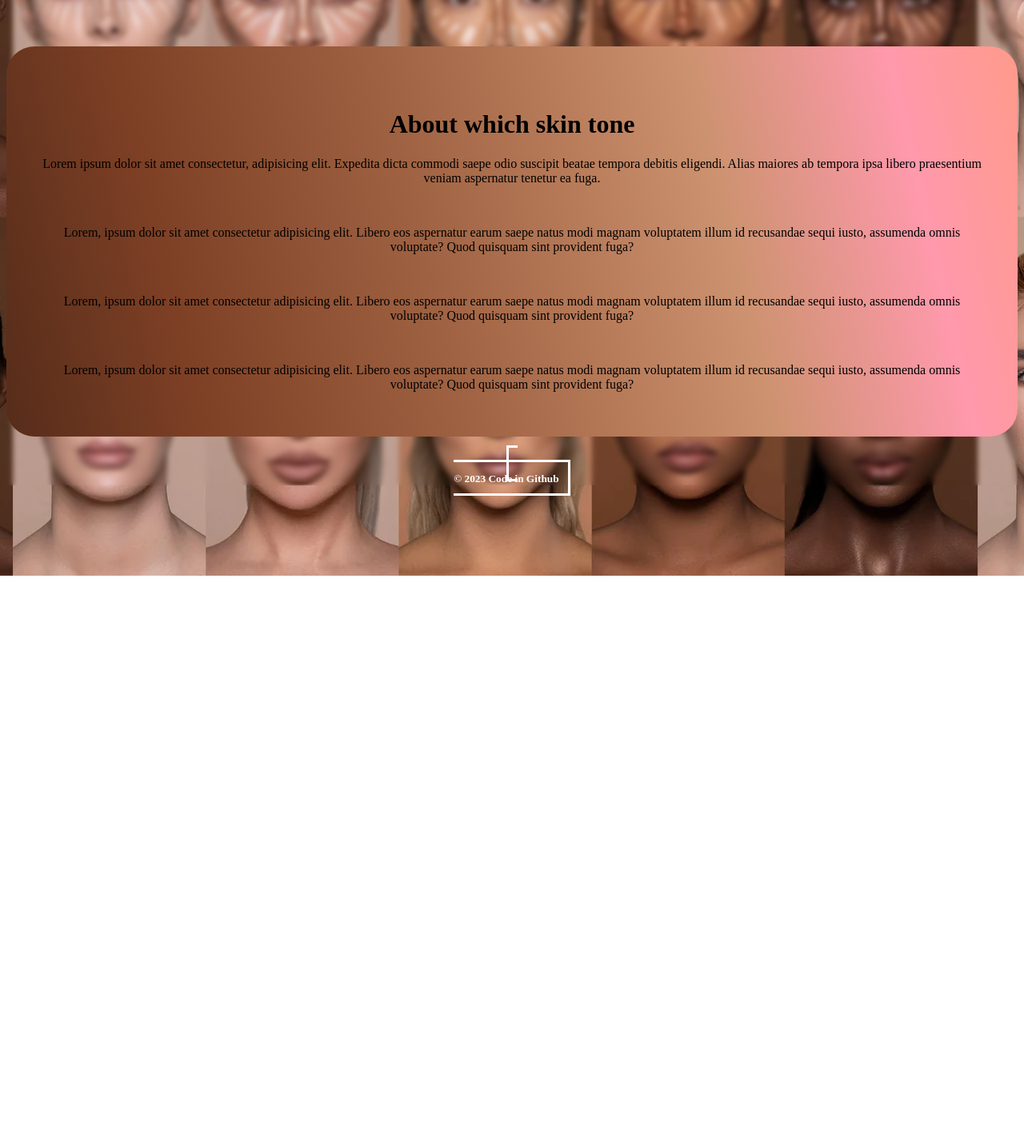
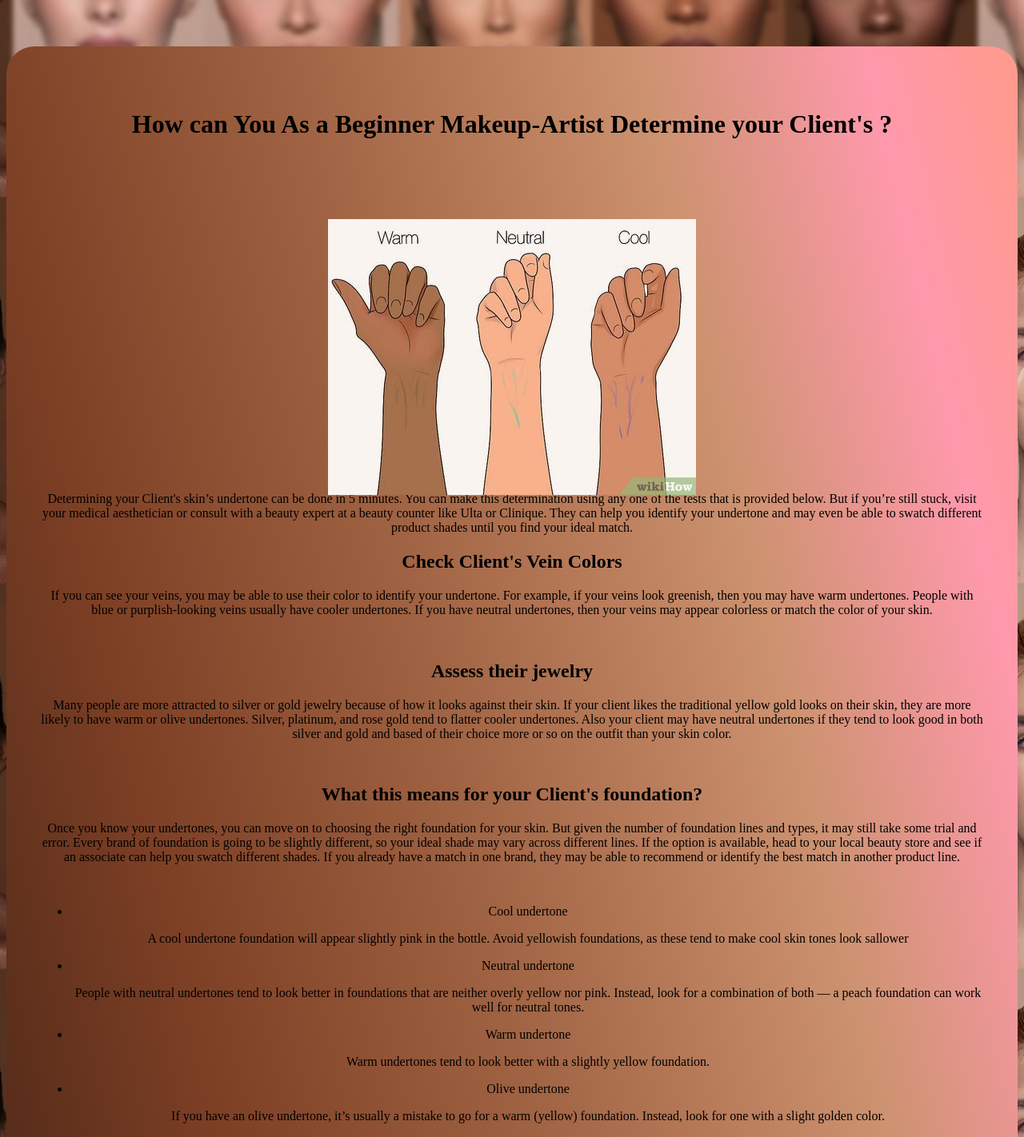
Before and after one commit to jas356/project-makeup-web, a React (Create React App) app: page /about in a window 1280 px wide. Shown: the part 80-1502 px from the top of the page at 80% size. Before the commit the page ends 800 px from the top, so only its background shows below. Built offline with nearby package versions, Linux system fonts and the light colour scheme.

Commit message:
finishing touches

```diff
--- a/src/components/About.jsx
+++ b/src/components/About.jsx
@@ -1,4 +1,6 @@
 import { Container, Row, Col } from "react-bootstrap";
+import { Parallax } from "react-scroll-parallax";
+import Arms from "../gallery/3-hands.jpg"
 
 
 export default function About() {
@@ -12,21 +14,53 @@ export default function About() {
                 </Col>
 
                 <Col >
-            <h1>About which skin tone</h1>
-            <p>Lorem ipsum dolor sit amet consectetur, adipisicing elit. Expedita dicta commodi saepe odio suscipit beatae tempora debitis eligendi. Alias maiores ab tempora ipsa libero praesentium veniam aspernatur tenetur ea fuga.</p>
+            <h1>How can You As a Beginner Makeup-Artist Determine your Client's ?</h1>
+            <br />
+            <Parallax speed={10}
+                        scale={[1, 1]}
+                          easing="easeInQuad">
+                        <img src={Arms} alt="wheel"/>
+            </Parallax>
+            <br />
 
             <br />
+            <p>Determining your Client's skin’s undertone can be done in 5 minutes. You can make this determination using any one of the tests that is provided below.
+
+But if you’re still stuck, visit your medical aesthetician or consult with a beauty expert at a beauty counter like Ulta or Clinique. They can help you identify your undertone and may even be able to swatch different product shades until you find your ideal match.</p>
+            <h2>Check Client's Vein Colors</h2>
+            <p>If you can see your veins, you may be able to use their color to identify your undertone.
+
+For example, if your veins look greenish, then you may have warm undertones. People with blue or purplish-looking veins usually have cooler undertones.
+
+If you have neutral undertones, then your veins may appear colorless or match the color of your skin.</p>
+
+            <br />
+            <h2>Assess their jewelry</h2>
             <p>
-                Lorem, ipsum dolor sit amet consectetur adipisicing elit. Libero eos aspernatur earum saepe natus modi magnam voluptatem illum id recusandae sequi iusto, assumenda omnis voluptate? Quod quisquam sint provident fuga?
+            Many people are more attracted to silver or gold jewelry because of how it looks against their skin.
+
+If your client likes the traditional yellow gold looks on their skin, they are more likely to have warm or olive undertones. Silver, platinum, and rose gold tend to flatter cooler undertones.
+
+Also your client may have neutral undertones if they tend to look good in both silver and gold and based of their choice more or so on the outfit than your skin color.
             </p>
             <br />
+            <h2>What this means for your Client's foundation?</h2>
             <p>
-                Lorem, ipsum dolor sit amet consectetur adipisicing elit. Libero eos aspernatur earum saepe natus modi magnam voluptatem illum id recusandae sequi iusto, assumenda omnis voluptate? Quod quisquam sint provident fuga?
+            Once you know your undertones, you can move on to choosing the right foundation for your skin. But given the number of foundation lines and types, it may still take some trial and error.
+
+Every brand of foundation is going to be slightly different, so your ideal shade may vary across different lines.
+
+If the option is available, head to your local beauty store and see if an associate can help you swatch different shades. If you already have a match in one brand, they may be able to recommend or identify the best match in another product line.
+
+
             </p>
             <br />
-            <p>
-                Lorem, ipsum dolor sit amet consectetur adipisicing elit. Libero eos aspernatur earum saepe natus modi magnam voluptatem illum id recusandae sequi iusto, assumenda omnis voluptate? Quod quisquam sint provident fuga?
-            </p>
+            <ul>
+                <li>Cool undertone <p>A cool undertone foundation will appear slightly pink in the bottle. Avoid yellowish foundations, as these tend to make cool skin tones look sallower</p></li>
+                <li>Neutral undertone<p>People with neutral undertones tend to look better in foundations that are neither overly yellow nor pink. Instead, look for a combination of both — a peach foundation can work well for neutral tones.</p></li>
+                <li>Warm undertone<p>Warm undertones tend to look better with a slightly yellow foundation.</p></li>
+                <li>Olive undertone<p>If you have an olive undertone, it’s usually a mistake to go for a warm (yellow) foundation. Instead, look for one with a slight golden color.</p></li>
+            </ul>
                 </Col>
 
             </Row>
--- a/src/components/ClassSignup.jsx
+++ b/src/components/ClassSignup.jsx
@@ -104,9 +104,9 @@ export default function ClassSignUp({
                     />
                   </label>
                   <br />
+                  <MakeupMembers />
                   <input type="submit" />
 
-                  <MakeupMembers />
                    </form>
                 </Col>
             </Row>
--- a/src/components/Home.jsx
+++ b/src/components/Home.jsx
@@ -2,6 +2,8 @@
 
 import { Col, Container, Row } from "react-bootstrap"
 import Header from "../layout/Header"
+import Wheel from "../gallery/wheel.jpg"
+import { Parallax } from "react-scroll-parallax"
 
 export default function Home() {
     return(
@@ -10,14 +12,31 @@ export default function Home() {
         <Container className="home-container">
             <Row className="text-centered">
                 <Col sm={12} md={6} lg={4}>
-                    <h1>Home</h1>
-                    <p>Lorem ipsum, dolor sit amet consectetur adipisicing elit. Sit numquam ipsam, fugit, autem pariatur dolor ab quibusdam deleniti facere odit non ad totam quam nulla sapiente quaerat molestias nemo vitae?</p>
+                    <h1>Finding the Right Concealer and Foundation for Your Client the Professional Way 🤎</h1>
+                    <br />
+                    <h2>Why does your undertone matter?</h2>
+                    <p>Knowing your Client's skin undertone may help you choose the correct foundation or color palettes that best suit their hue. Your client may have a cool, warm, or another undertone.</p>
+                    <p>There are three traditional undertones: warm, cool, and neutral. Warm undertones range from peach to yellow and golden. Some people with warm undertones also have sallow skin. Cool undertones include pink and bluish hues.
+
+If you have a neutral undertone, this means that your undertones are roughly the same color as your actual skin tone.</p>
+<br />
+
+                        <br />
+                        <Parallax speed={10}
+                        scale={[1, 1]}
+                          easing="easeInQuad">
+                        <img src={Wheel} alt="wheel"/>
+                        </Parallax>
+                        <br />
+
+                        <br />
+
 
                     <br />
-                    <p>Lorem ipsum, dolor sit amet consectetur adipisicing elit. Sit numquam ipsam, fugit, autem pariatur dolor ab quibusdam deleniti facere odit non ad totam quam nulla sapiente quaerat molestias nemo vitae?</p>
+                    <p>It’s important to note that your undertone isn’t the same thing as your natural tone, or the color of your naked skin before you put on foundation or any other makeup. Even the fairest skin can have warm undertones, and darker skin can have cool ones.
 
-                    <br />
-                    <p>Lorem ipsum, dolor sit amet consectetur adipisicing elit. Sit numquam ipsam, fugit, autem pariatur dolor ab quibusdam deleniti facere odit non ad totam quam nulla sapiente quaerat molestias nemo vitae?</p>
+This is why matching your product to your skin color can become problematic when selecting makeup — it usually doesn’t blend with the natural hues that are just below the surface of your skin.</p>
+
 
                 </Col>
             </Row>
```
Also changed, not shown: src/gallery/3-hands.jpg (added), src/gallery/wheel.jpg (added).
